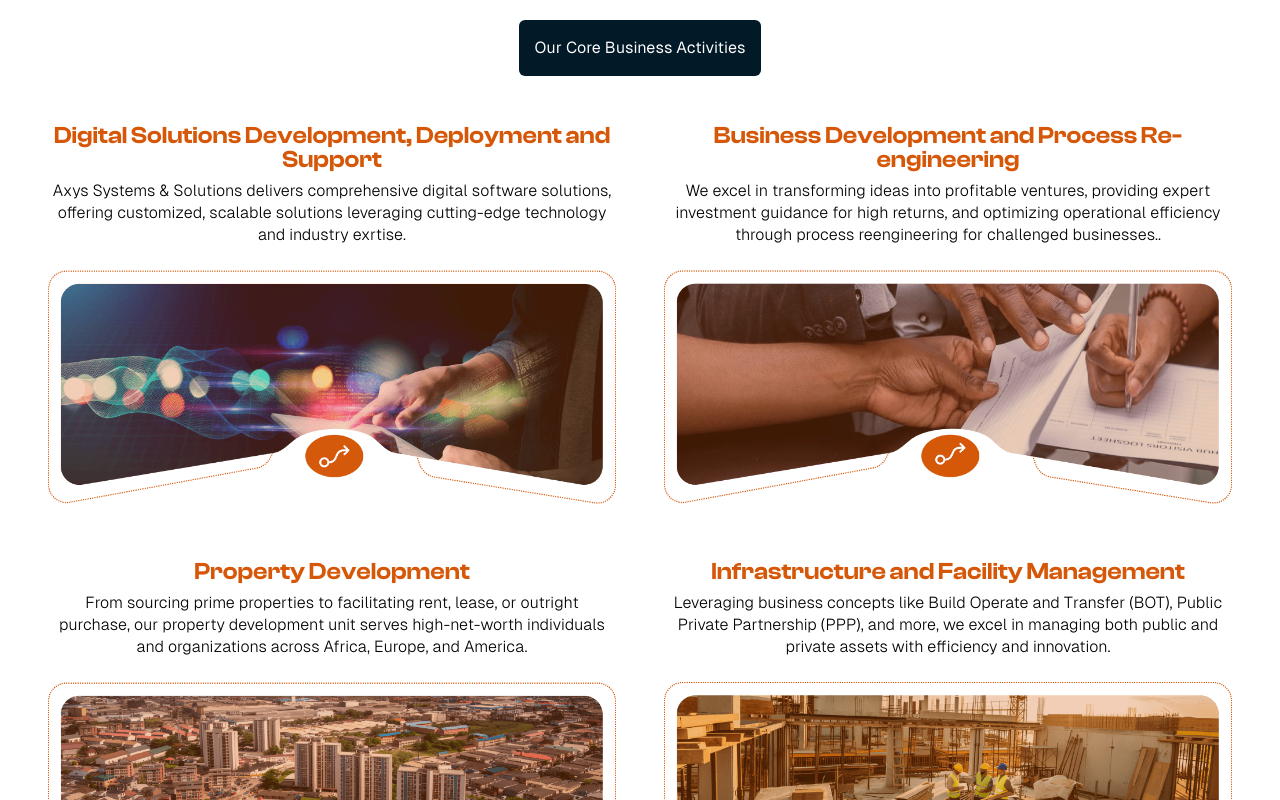
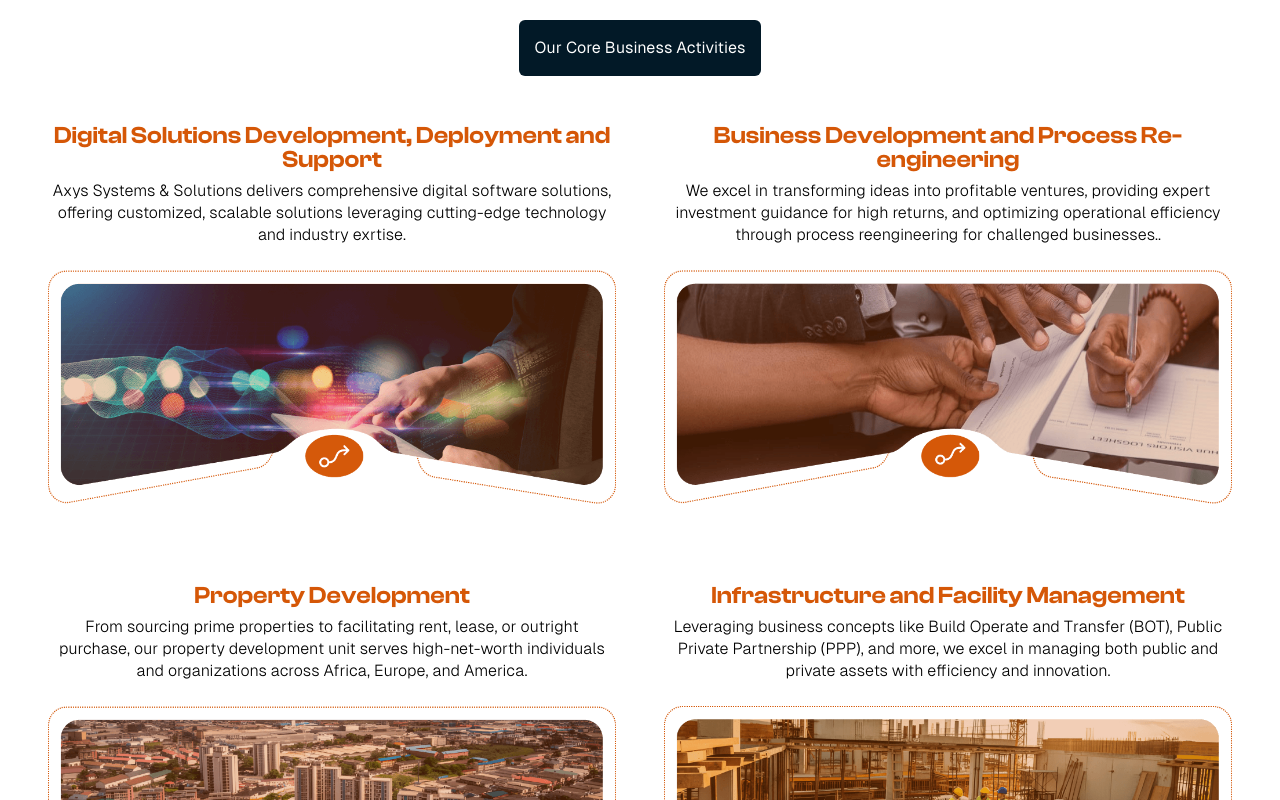
Before and after one commit to iam4tunate/axyssystems, a React (Vite) app: page / in a window 1280 px wide. Shown: the part 1020-1820 px from the top of the page. Built offline with nearby package versions, Linux system fonts and the light colour scheme.

Commit message:
added vertical gap to the activities grid

```diff
--- a/src/pages/Home.jsx
+++ b/src/pages/Home.jsx
@@ -63,7 +63,7 @@ const Home = () => {
           Our Core Business Activities
         </div>
         <div className='space-y-24 max-lg:space-y-20 max-md:space-y-16 max-sm:space-y-12 pt-12'>
-          <div className='grid grid-cols-2 max-md:grid-cols-1 gap-x-12 gap-y-14'>
+          <div className='grid grid-cols-2 max-md:grid-cols-1 gap-x-12 gap-y-20'>
             <Activity
               heading='Digital Solutions Development, Deployment and Support'
               paragraph='Axys Systems & Solutions delivers comprehensive digital software solutions, offering customized, scalable solutions leveraging cutting-edge technology and industry exrtise.'
```
